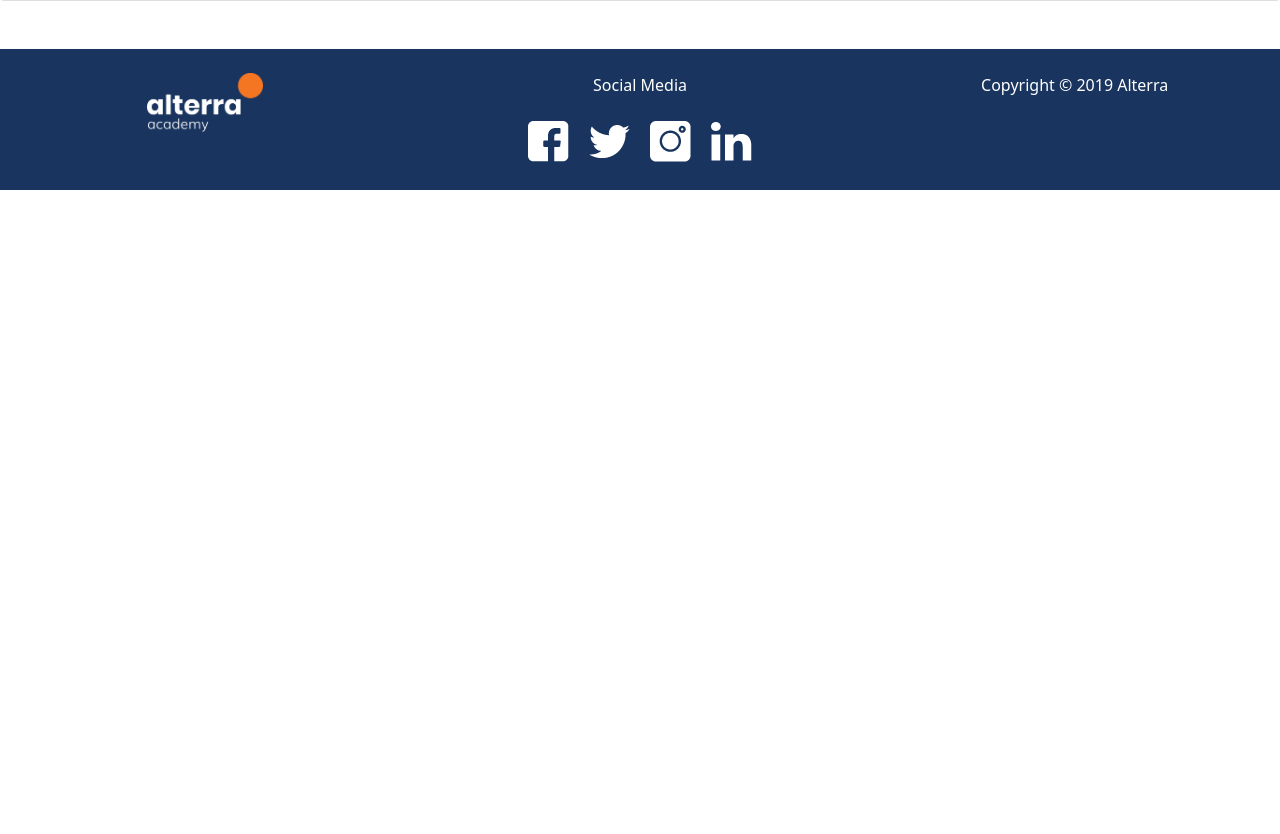
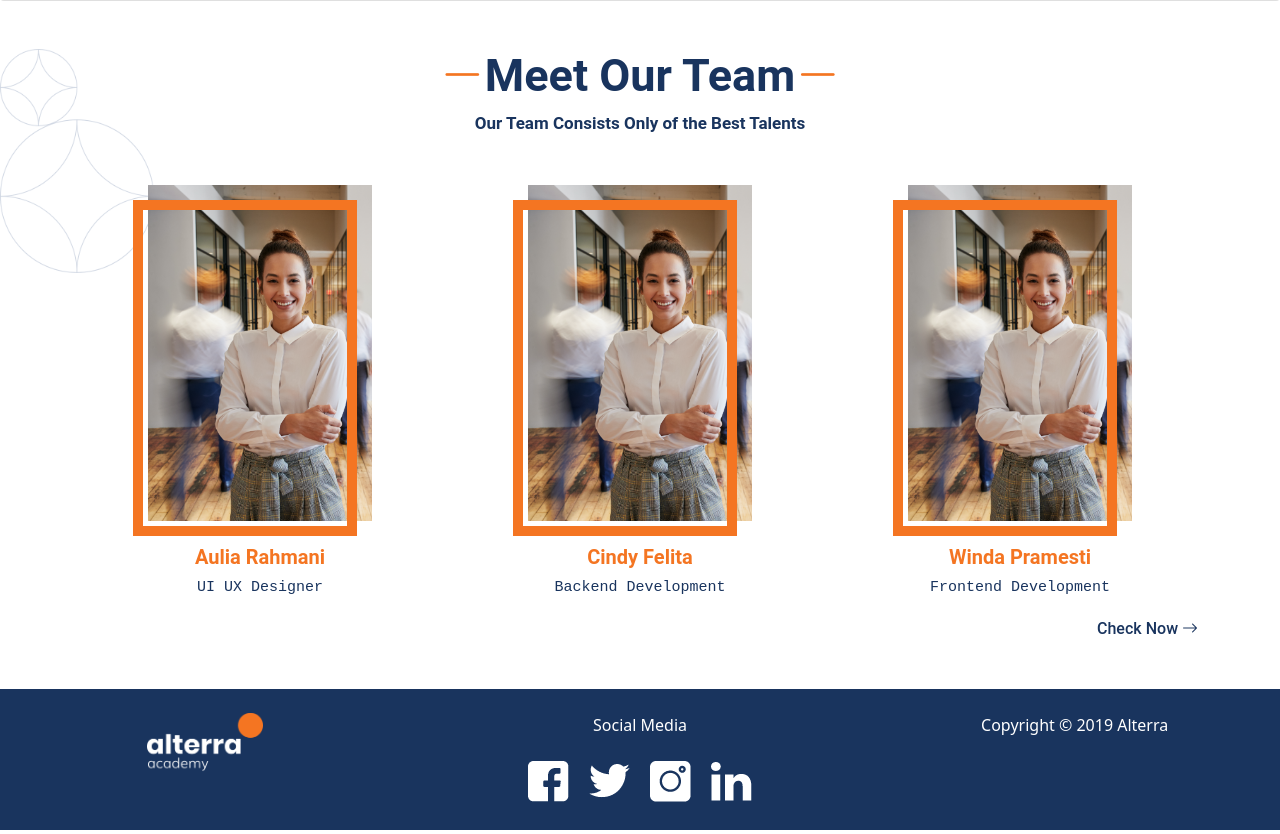
Before and after one commit to lutfianwr/HTM-CSS-Group-Project-4, a plain HTML site: page index.html in a window 1280 px wide. Shown: the part 2074-2908 px from the top of the page. Before the commit the page ends 2268 px from the top, so only its background shows below. Drawn offline with nearby package versions, Linux system fonts and the light colour scheme.

Commit message:
add meet team

```diff
--- a/index.html
+++ b/index.html
@@ -149,6 +149,58 @@
       </div>
     </section>
 
+    <!-- Meet Team Section -->
+    <section id="meet-team">
+      <div class="container-fluid mt-5">
+        <div class="row">
+          <div class="col-md-12 text-center">
+            <h1><i class="bi bi-dash-lg"></i>Meet Our Team<i class="bi bi-dash-lg"></i></h1>
+            <figcaption>
+              Our Team Consists Only of the Best Talents
+            </figcaption>
+          </div>
+        </div>
+      </div>
+      <div class="container mt-5">
+        <div class="row">
+          <div class="col-sm-12 col-md-4">
+            <div class="position-relative img-meet-team mx-auto">
+              <div class="team-border position-absolute"></div>
+            </div>
+            <div class="text-center mt-4">
+              <h3>Aulia Rahmani</h3>
+              <p>UI UX Designer</p>
+            </div>
+          </div>
+          <div class="col-sm-12 col-md-4">
+            <div class="position-relative img-meet-team mx-auto">
+              <div class="team-border position-absolute"></div>
+            </div>
+            <div class="text-center mt-4">
+              <h3>Cindy Felita</h3>
+              <p>Backend Development</p>
+            </div>
+          </div>
+          <div class="col-sm-12 col-md-4">
+            <div class="position-relative img-meet-team mx-auto">
+              <div class="team-border position-absolute"></div>
+            </div>
+            <div class="text-center mt-4">
+              <h3>Winda Pramesti</h3>
+              <p>Frontend Development</p>
+            </div>
+            <div></div>
+          </div>
+        </div>
+        <div class="row">
+          <div class="col-md-12 text-end">
+            <a href="team.html" class="text-decoration-none">Check Now <i class="bi bi-arrow-right"></i></a>
+          </div>
+        </div>
+      </div>
+      </div>
+    </section>
+
     <!-- Footer -->
     <footer>
       <div class="row justify-content-center mt-5">
--- a/style.css
+++ b/style.css
@@ -147,3 +147,70 @@ footer {
   width: 100%;
   height: 100%;
 }
+
+/* Meet Team Section */
+#meet-team {
+  background-image: url("assets/ornament_batik.png");
+  background-repeat: no-repeat;
+  background-position: left top;
+  background-size: 12%;
+}
+
+#meet-team h1 {
+  font-family: "Muli", "Roboto", monospace;
+  font-size: 2.8125rem;
+  font-weight: 700;
+  color: #19345e;
+}
+
+#meet-team h1 i {
+  color: #f47522;
+}
+
+#meet-team figcaption {
+  font-family: "Muli", "Roboto", monospace;
+  font-size: 1.0625rem;
+  font-weight: 700;
+  color: #19345e;
+}
+
+#meet-team h3 {
+  font-family: "Roboto", "Muli", monospace;
+  font-size: 1.25rem;
+  font-weight: 700;
+  color: #f47522;
+}
+
+#meet-team p {
+  font-family: "Poppins", "Muli", monospace;
+  font-size: 0.9375rem;
+  font-weight: 400;
+  color: #19345e;
+}
+
+#meet-team a {
+  font-family: "Muli", "Roboto", monospace;
+  font-size: 1rem;
+  font-weight: 500;
+  color: #19345e;
+}
+
+#meet-team a i {
+  color: #19345e;
+}
+
+.img-meet-team {
+  background-image: url("assets/shutterstock_796346011@2x.png");
+  background-repeat: no-repeat;
+  background-size: cover;
+  width: 17.578vw;
+  height: 42.063vh;
+}
+
+.team-border {
+  border: 10px solid #f47522;
+  width: 17.578vw;
+  height: 42.063vh;
+  top: 15px;
+  right: 15px;
+}
```
